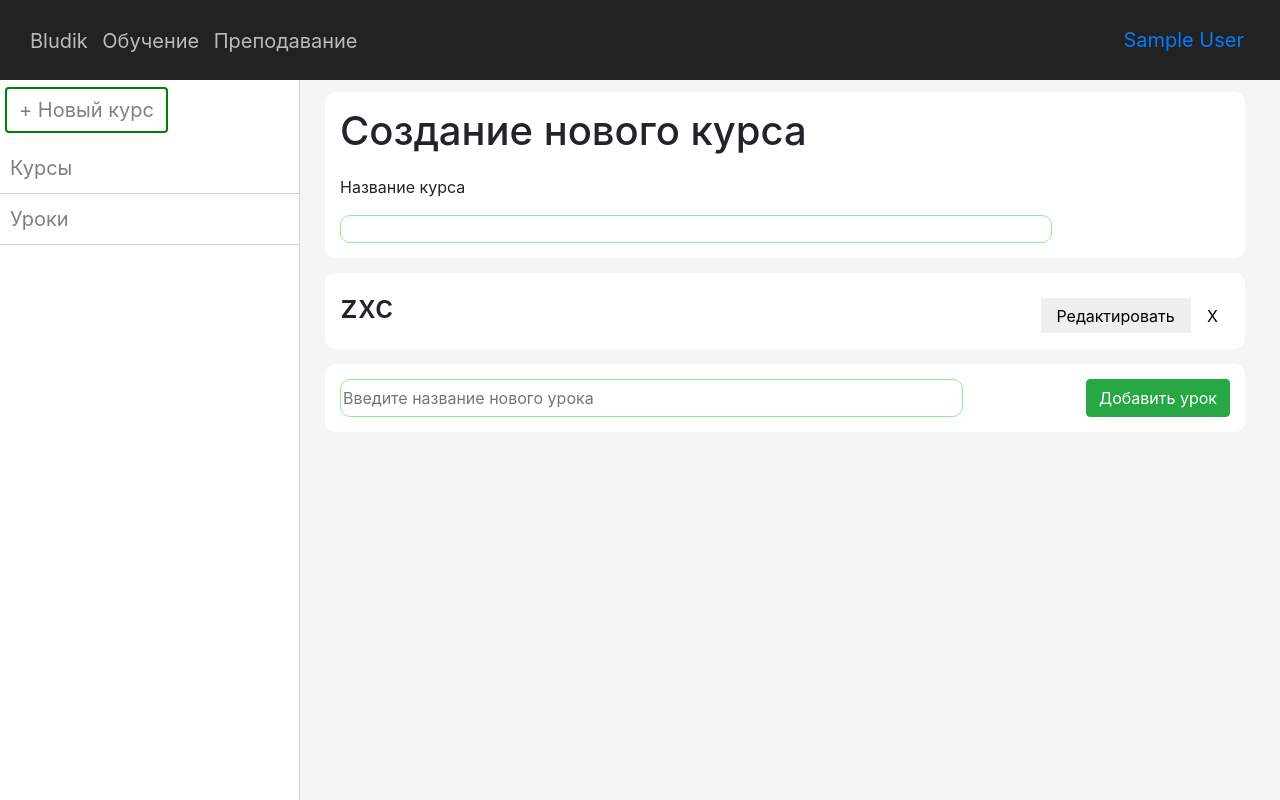
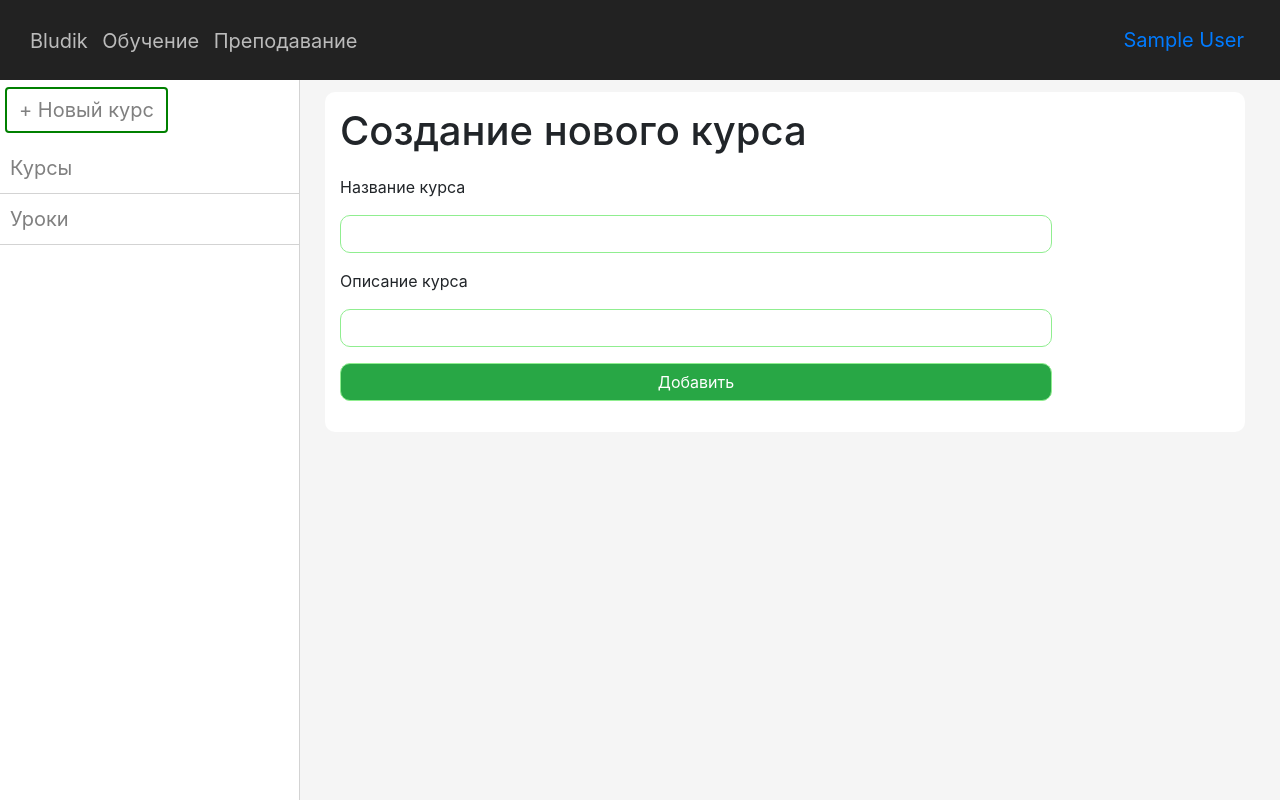
Before and after one commit to Ha4trueKa4/Website, a Flask app: page /teach/new in a window 1280 px wide. Run offline with Flask 3, Linux system fonts and the light colour scheme; a user stored in the database is signed in; tables that the repository leaves empty hold one stand-in row (values such as "Sample post"); some libraries are stand-ins or nearby versions.

Commit message:
форма создания курса

```diff
--- /dev/null
+++ b/data/forms/course.py
@@ -0,0 +1,9 @@
+from flask_wtf import FlaskForm
+from wtforms import EmailField, PasswordField
+from wtforms import BooleanField, SubmitField, StringField
+from wtforms.validators import DataRequired
+
+class CourseForm(FlaskForm):
+    name = EmailField('Название курса', validators=[DataRequired()])
+    description = StringField('Описание курса', validators=[DataRequired()])
+    submit = SubmitField('Добавить')
--- a/main.py
+++ b/main.py
@@ -9,6 +9,7 @@ from flask_login import LoginManager, login_user, logout_user, login_required
 from data.forms.login import LoginForm
 from data.forms.task import TaskForm
 from data.forms.register import RegisterForm
+from data.forms.course import CourseForm\
 
 app = Flask(__name__)
 app.config['SECRET_KEY'] = 'Gdagdegdagdagdo'
@@ -145,7 +146,6 @@ def tasks(course_name, lesson_name):
 @app.route('/login', methods=['GET', 'POST'])
 def login():
     form = LoginForm()
-    print(form.validate_on_submit())
     if form.validate_on_submit():
         db_sess = db_session.create_session()
         user = db_sess.query(User).filter(User.email == form.email.data).first()
@@ -176,10 +176,19 @@ def task(course_name, lesson_name, task_id):
                            course=course, lessons=lessons, tasks=tasks, task_id=task_id, db_sess=db_sess, form=form)
 
 
-@app.route('/teach/new')
+@app.route('/teach/new', methods=['GET', 'POST'])
 @login_required
 def create_course():
-    return render_template('new.html')
+    form = CourseForm()
+    if form.validate_on_submit():
+        db_sess = db_session.create_session()
+        course = Course()
+        course.name = form.name.data
+        course.description = form.description.data
+        course.user_id = flask_login.current_user.id
+        db_sess.add(course)
+        db_sess.commit()
+    return render_template('new.html', form=form)
 
 
 @app.route('/')
--- a/static/css/new.css
+++ b/static/css/new.css
@@ -78,3 +78,12 @@
     border: lightgreen solid 1px;
     width: 70%;
 }
+
+#textarea {
+ display: block;
+ width: 500px;
+ border: solid 2px #e06969;
+ background-color: #fff;
+ min-height: 54px;
+ font-size: 14px;
+}
--- a/templates/list_of_courses.html
+++ b/templates/list_of_courses.html
@@ -31,7 +31,6 @@
                 <tr>
                     <th scope="col">Название</th>
                     <th scope="col">Описание</th>
-                    <th scope="col">Кол-во уроков</th>
                     <th scope="col">Создатель</th>
                     <th scope="col">Статус</th>
                 </tr>
@@ -43,9 +42,6 @@
                     </th>
                     <td>
                         {{course.description | safe}}
-                    </td>
-                    <td>
-                        {{course.list_of_lessons.split(', ')|length - 1}} уроков
                     </td>
                     <td>
                         {{users[course.user_id - 1].name}}
--- a/templates/new.html
+++ b/templates/new.html
@@ -1,4 +1,3 @@
-
 {% extends "base.html" %}
 
 {% block link %}
@@ -25,24 +24,32 @@
 
     <div class="new-course-form">
         <h1>Создание нового курса</h1>
-        <form class="main-form">
+        <form class="main-form" method="post">
+            {{ form.hidden_tag() }}
             <p>Название курса</p>
-            <input type="text">
+            <p> {{ form.name(class="form-control", type="text") }}
+            {% for error in form.name.errors %}
+                <div class="alert alert-danger" role="alert">
+                    {{ error }}
+                </div>
+            {% endfor %}
+            </p>
+            <p>Описание курса</p>
+            <p> {{ form.description(class="form-control", type="text") }}
+            {% for error in form.description.errors %}
+                <div class="alert alert-danger" role="alert">
+                    {{ error }}
+                </div>
+            {% endfor %}
+            </p>
+            <p> {{ form.submit(type="submit", class="btn btn-success") }} </p>
       </form>
     </div>
+    <script src="https://snipp.ru/cdn/jquery/2.1.1/jquery.min.js"></script>
+    <script src="https://snipp.ru/cdn/autosize/dist/autosize.min.js"></script>
+    <script>
+    autosize($('#textarea'));
+    </script>
 
-    <div class="created-lesson">
-        <h2>zxc</h2>
-        <div class="created-lesson-right">
-            <button class="edit-btn">Редактировать</button>
-            <button class="delete-btn">X</button>
-        </div>
-    </div>
-
-    <div class="create-lesson">
-        <input type="text" placeholder="Введите название нового урока">
-        <button class="add-btn btn btn-success">Добавить урок</button>
-    </div>
-
-            </div>
+</div>
 {% endblock %}
```
